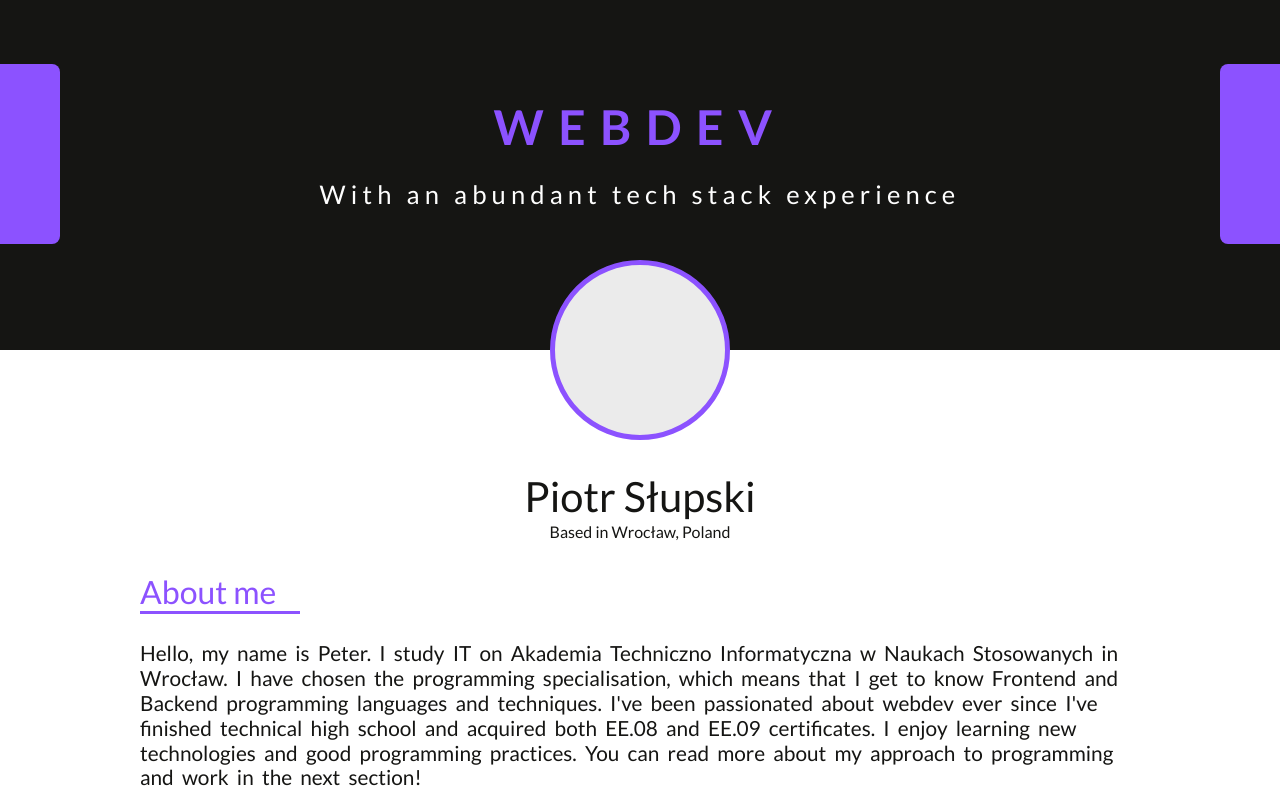
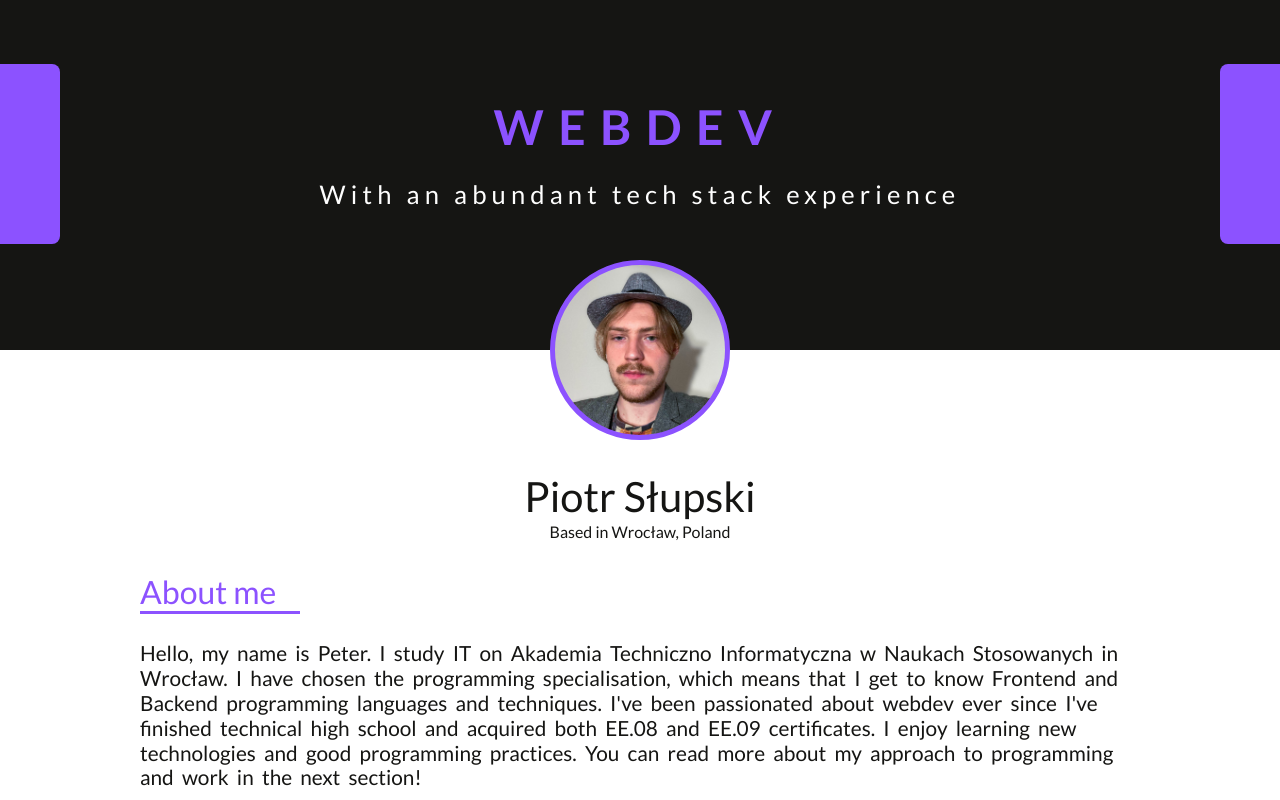
Before and after one commit to Gr34sy/Portfolio-2.0, a React (Create React App) app: page / in a window 1280 px wide. Shown: the top 800 px of the page. Built offline with nearby package versions, Linux system fonts and the light colour scheme.

Commit message:
added new profile picture

```diff
--- a/src/components/about-me/about-me.module.css
+++ b/src/components/about-me/about-me.module.css
@@ -87,6 +87,9 @@
   border-radius: 50%;
   width: var(--avatar-picture-size);
   height: var(--avatar-picture-size);
+  background-image: url("../../assets/profilePic.jpg");
+  background-size: cover;
+  background-position: center center;
 }
 
 .hero {
```
Also changed, not shown: src/assets/profilePic.jpg (added), 1 other file (tests, documents, lock files or other folders).
